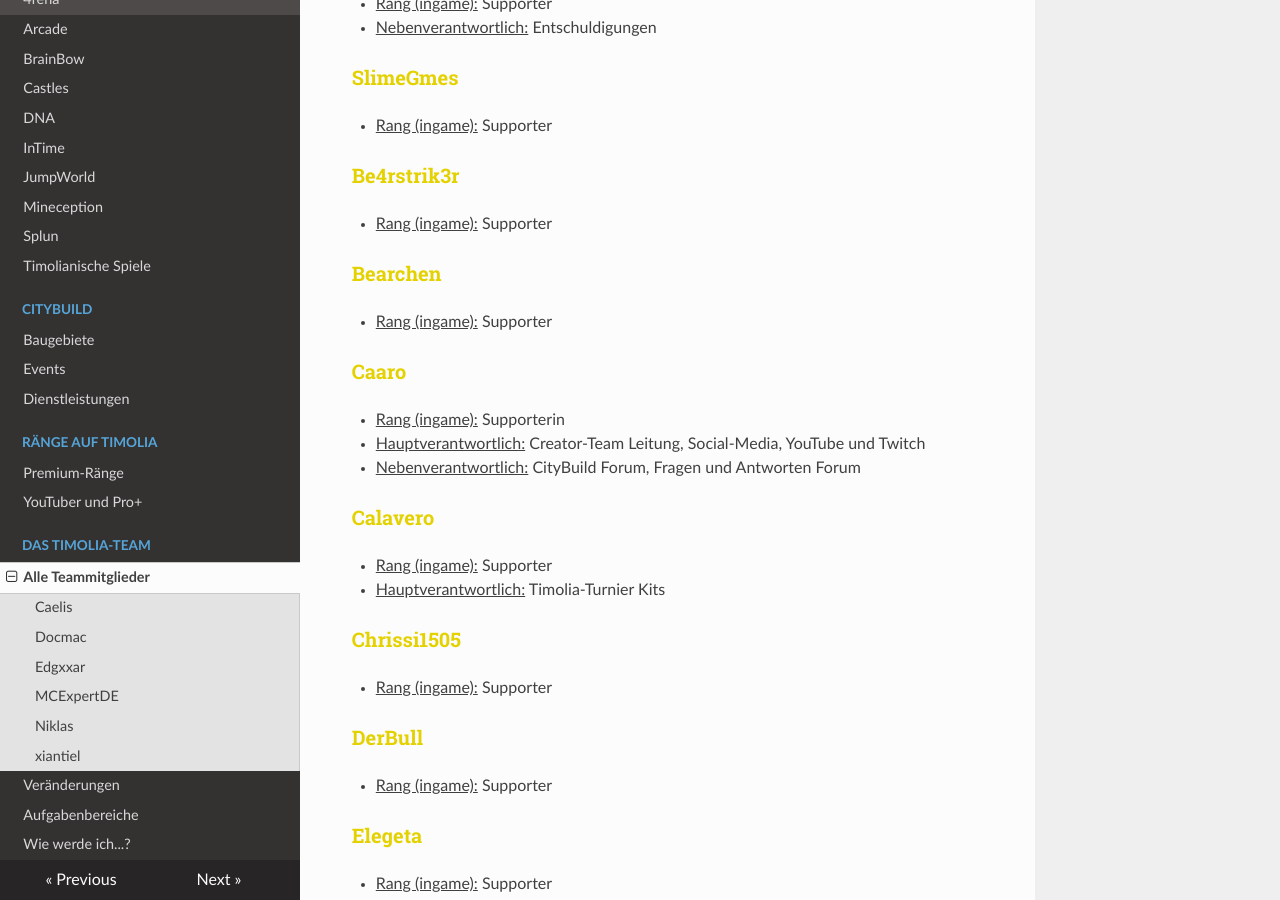
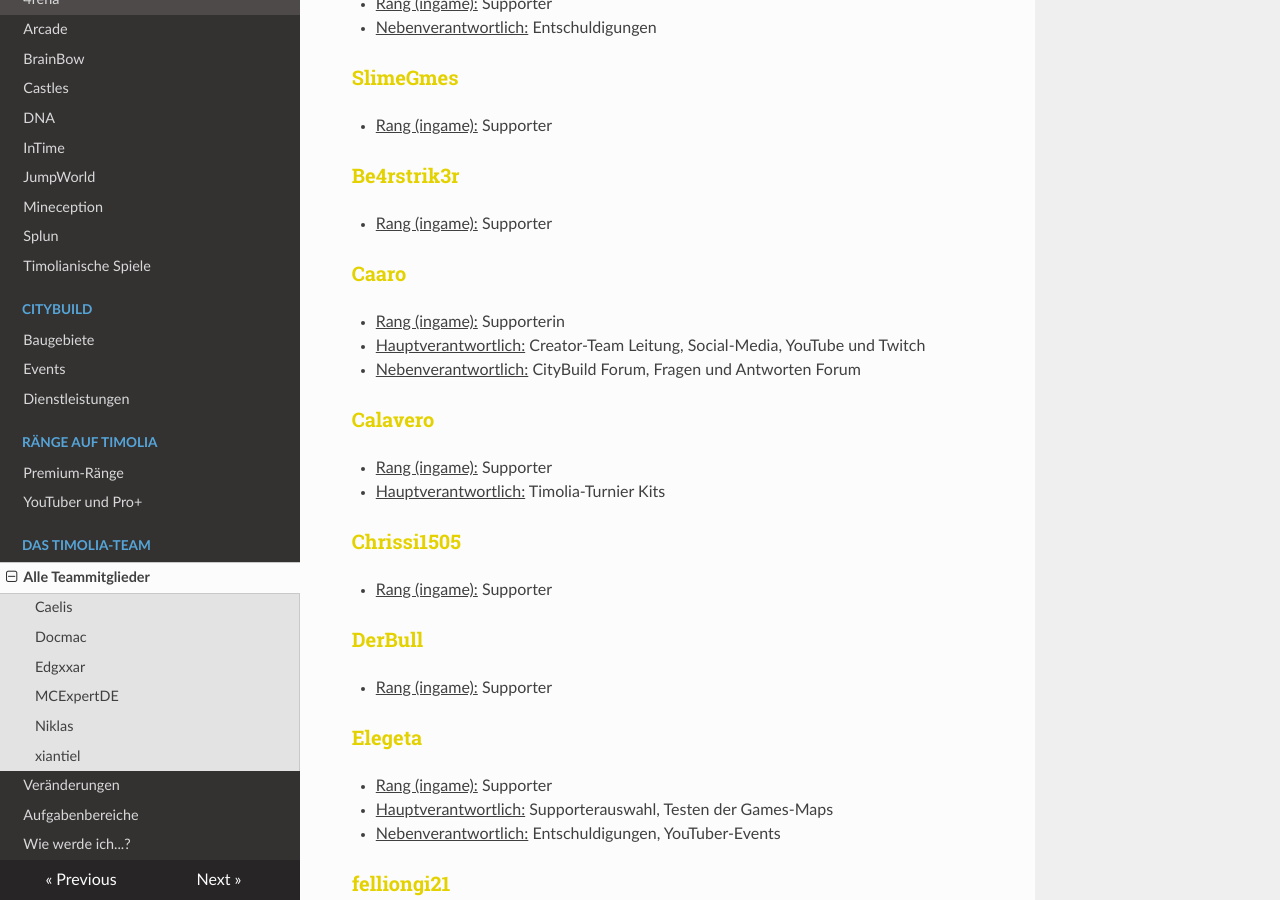
Before and after one commit to TimoliaDE/HowTo, an MkDocs documentation site: the page built from docs/team/members.md, in a window 1280 px wide and 900 px high, scrolled down 4885 px. Built offline with MkDocs 1.6.1, drawn with Linux system fonts in a browser that asks for light colours; nearby versions of some CDN libraries; old or Windows-style settings are respelled for this version of MkDocs.

Commit message:
Update members.md

```diff
--- a/docs/team/members.md
+++ b/docs/team/members.md
@@ -157,9 +157,6 @@ Sie stehen für alle grundlegenden Fragen und Reports zur Verfügung und sind di
 - <u>Rang (ingame):</u> Supporter
 
 ### <strong><span style="color:#E4D100">Be4rstrik3r</span></strong>
-- <u>Rang (ingame):</u> Supporter
-
-### <strong><span style="color:#E4D100">Bearchen</span></strong>
 - <u>Rang (ingame):</u> Supporter
 
 ###<strong><span style="color:#E4D100">Caaro</span></strong>
```
